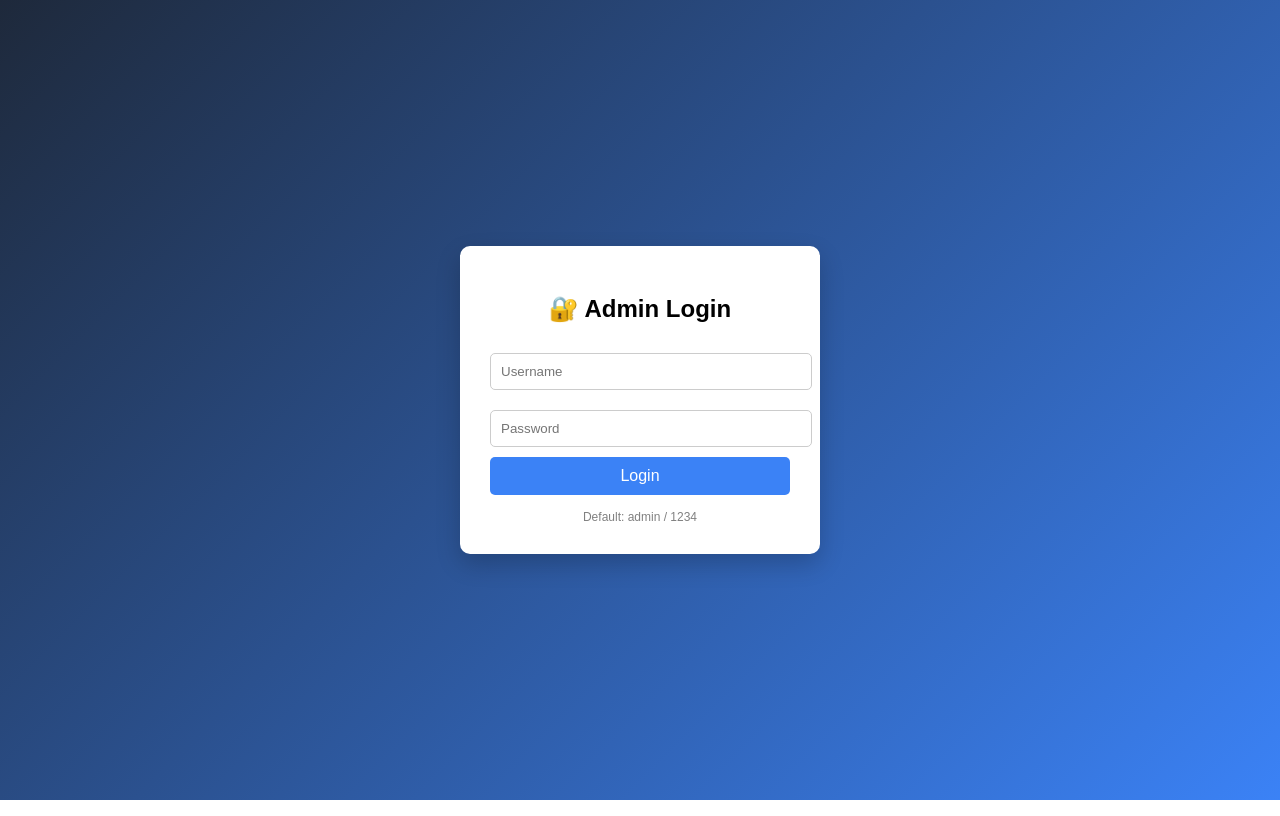
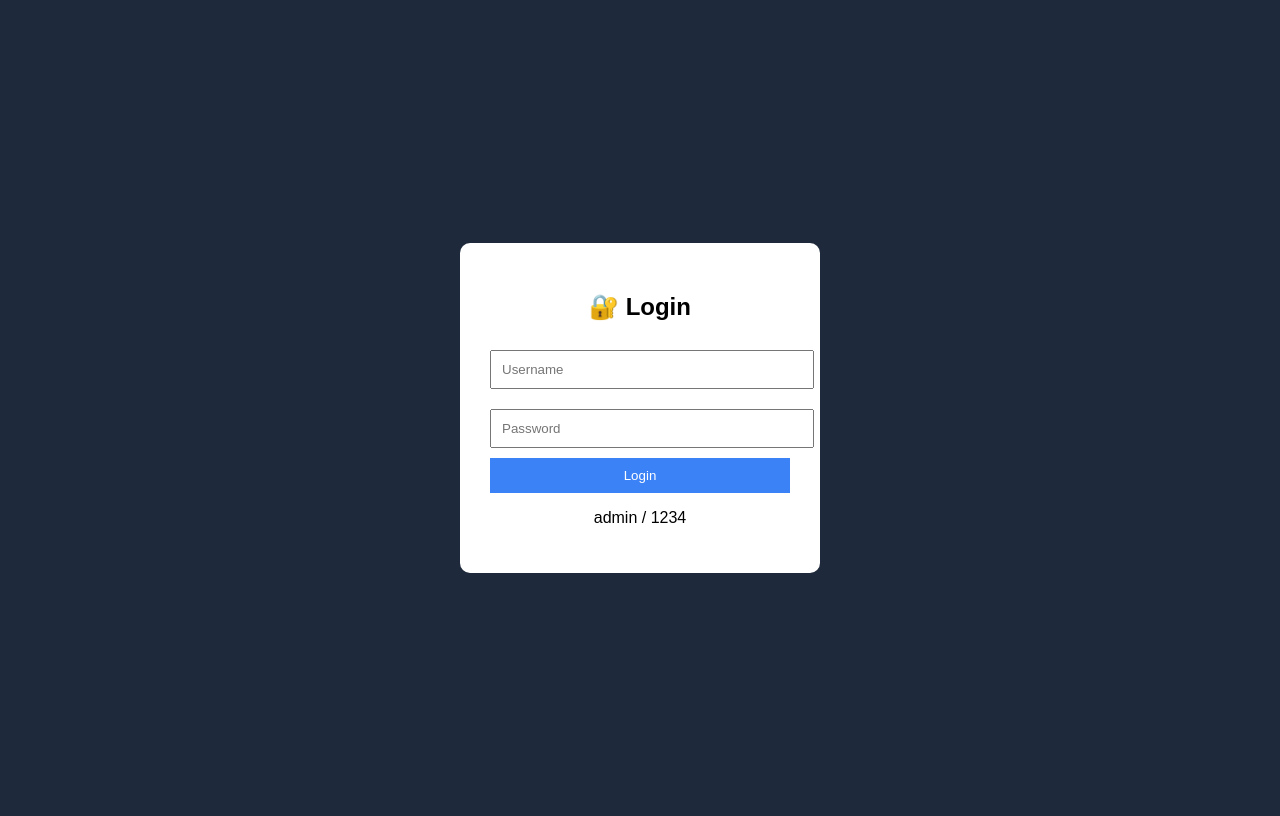
Before and after one commit to KinneraMeghana23/customer-support-agent, a website: page src/public/login.html in a window 1280 px wide. Drawn offline with Linux system fonts and the light colour scheme.

Commit message:
FINAL LOGIN FIX

```diff
--- a/src/public/login.html
+++ b/src/public/login.html
@@ -1,38 +1,30 @@
 <!DOCTYPE html>
 <html>
 <head>
-  <title>Login - Admin Panel</title>
+  <title>Login</title>
 
   <style>
     body {
-      margin: 0;
       font-family: Arial;
-      background: linear-gradient(135deg, #1e293b, #3b82f6);
+      background: #1e293b;
       display: flex;
       justify-content: center;
       align-items: center;
       height: 100vh;
     }
 
-    .login-box {
+    .box {
       background: white;
       padding: 30px;
       border-radius: 10px;
       width: 300px;
-      box-shadow: 0 10px 25px rgba(0,0,0,0.2);
       text-align: center;
-    }
-
-    h2 {
-      margin-bottom: 20px;
     }
 
     input {
       width: 100%;
+      margin: 10px 0;
       padding: 10px;
-      margin: 10px 0;
-      border-radius: 5px;
-      border: 1px solid #ccc;
     }
 
     button {
@@ -41,38 +33,22 @@
       background: #3b82f6;
       color: white;
       border: none;
-      border-radius: 5px;
-      cursor: pointer;
-      font-size: 16px;
-    }
-
-    button:hover {
-      background: #2563eb;
-    }
-
-    .note {
-      margin-top: 15px;
-      font-size: 12px;
-      color: gray;
     }
   </style>
 </head>
 
 <body>
 
-<div class="login-box">
-  <h2>🔐 Admin Login</h2>
+<div class="box">
+  <h2>🔐 Login</h2>
 
-  <form action="/login" method="POST">
+  <form action="/login" method="post">
     <input type="text" name="username" placeholder="Username" required>
     <input type="password" name="password" placeholder="Password" required>
-
-    <button type="submit">Login</button>
+    <button>Login</button>
   </form>
 
-  <div class="note">
-    Default: admin / 1234
-  </div>
+  <p>admin / 1234</p>
 </div>
 
 </body>
```
Also changed, not shown: src/server.js (+43 -47 lines).
